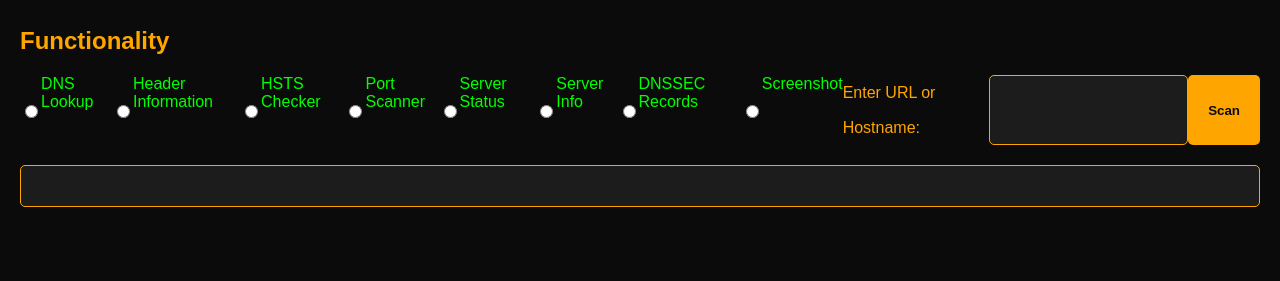
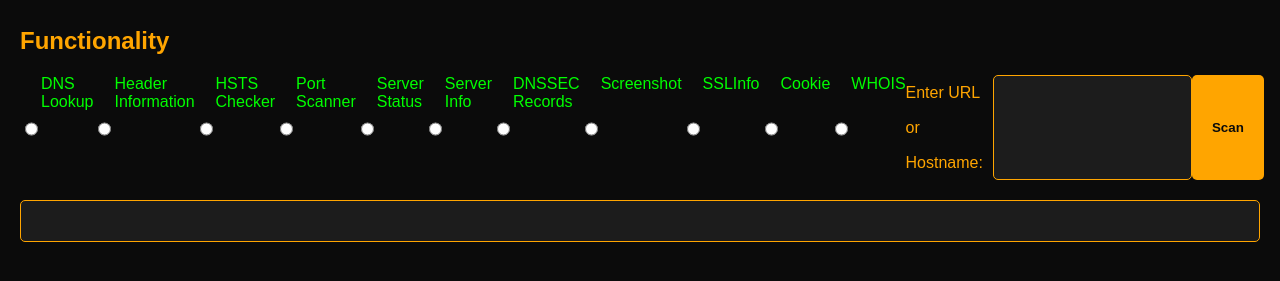
Before and after one commit to technoreck/GoSecure, a plain HTML site: page views/index.html in a window 1280 px wide. Shown: the part 81-362 px from the top of the page. Drawn offline with Linux system fonts and the light colour scheme.

Commit message:
Update index.html

```diff
--- a/views/index.html
+++ b/views/index.html
@@ -17,6 +17,9 @@
         <input type="radio" name="functionality" value="dns" required>Server Info
         <input type="radio" name="functionality" value="dnssec" required>DNSSEC Records
         <input type="radio" name="functionality" value="screenshot" required>Screenshot
+        <input type="radio" name="functionality" value="SSLInfo" required>SSLInfo
+        <input type="radio" name="functionality" value="cookie" required>Cookie
+        <input type="radio" name="functionality" value="whois" required>WHOIS
         <br>
         <label for="inputField">Enter URL or Hostname:</label>
         <input type="text" id="inputField" name="inputField" required>
```
